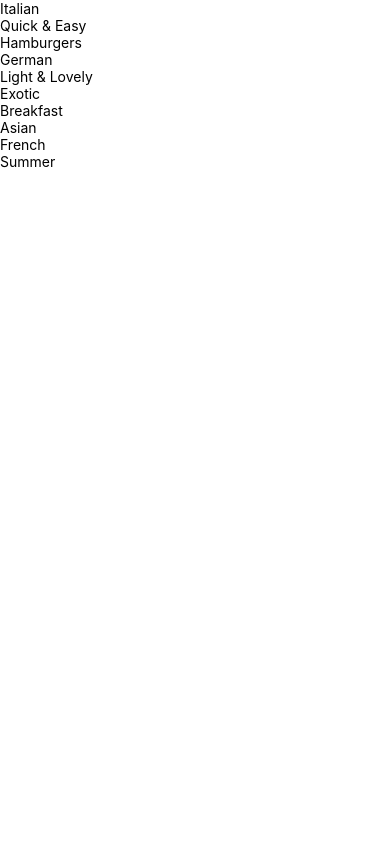
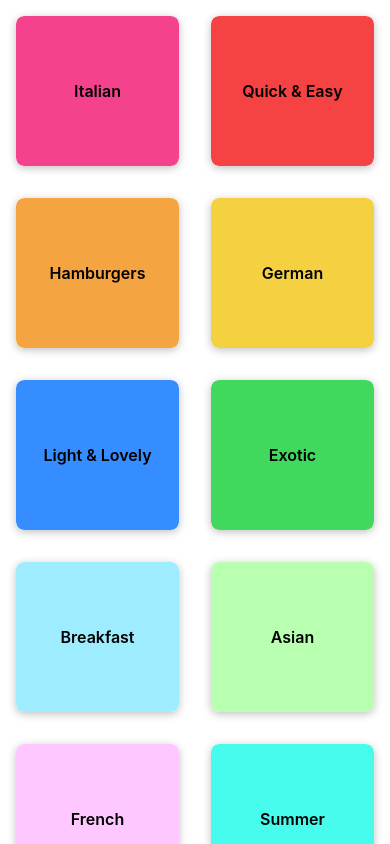
Before and after one commit to thelegend2004/TastyRecipe, a React Native app: screen / in a window 390 px wide. Built offline with nearby package versions, Linux system fonts and the light colour scheme.

Commit message:
feature: add styles for categories screen

```diff
--- a/App.js
+++ b/App.js
@@ -1,5 +1,11 @@
+import { StatusBar } from "react-native";
 import CategoriesScreen from "./screens/CategoriesScreen";
 
 export default function App() {
-  return <CategoriesScreen />;
+  return (
+    <>
+      <StatusBar style="light" />
+      <CategoriesScreen />
+    </>
+  );
 }
--- a/app.json
+++ b/app.json
@@ -7,6 +7,7 @@
     "icon": "./assets/icon.png",
     "userInterfaceStyle": "light",
     "newArchEnabled": true,
+    "backgroundColor": "#cc8cfa",
     "splash": {
       "image": "./assets/splash-icon.png",
       "resizeMode": "contain",
--- a/components/CategoryGridTile.js
+++ b/components/CategoryGridTile.js
@@ -1,11 +1,53 @@
-import { Pressable, Text, View } from "react-native";
+import { Pressable, StyleSheet, Text, View } from "react-native";
 
-export default function CategoryGridTile({title, color}) {
-  return <View>
-    <Pressable>
-      <View>
-        <Text>{title}</Text>
-      </View>
-    </Pressable>
-  </View>
+export default function CategoryGridTile({ title, color }) {
+  return (
+    <View style={styles.gridItem}>
+      <Pressable
+        style={({ pressed }) => [
+          styles.button,
+          pressed ? styles.pressed : null,
+        ]}
+      >
+        <View style={[styles.innerContainer, { backgroundColor: color }]}>
+          <Text style={styles.title}>{title}</Text>
+        </View>
+      </Pressable>
+    </View>
+  );
 }
+
+const styles = StyleSheet.create({
+  gridItem: {
+    flex: 1,
+    margin: 16,
+    height: 150,
+    borderRadius: 8,
+
+    shadowColor: "black",
+    shadowOpacity: 0.25,
+    shadowOffset: { width: 0, height: 2 },
+    shadowRadius: 8,
+
+    elevation: 12,
+    backgroundColor: "white",
+    overflow: "hidden",
+  },
+  button: {
+    flex: 1,
+  },
+  pressed: {
+    opacity: 0.5,
+  },
+  innerContainer: {
+    flex: 1,
+    padding: 16,
+    borderRadius: 8,
+    justifyContent: "center",
+    alignItems: "center",
+  },
+  title: {
+    fontWeight: "600",
+    fontSize: 16,
+  },
+});
--- a/screens/CategoriesScreen.js
+++ b/screens/CategoriesScreen.js
@@ -14,6 +14,7 @@ export default function CategoriesScreen() {
       data={CATEGORIES}
       keyExtractor={(item) => item.id}
       renderItem={renderCategoryItem}
+      numColumns={2}
     />
   );
 }
```
